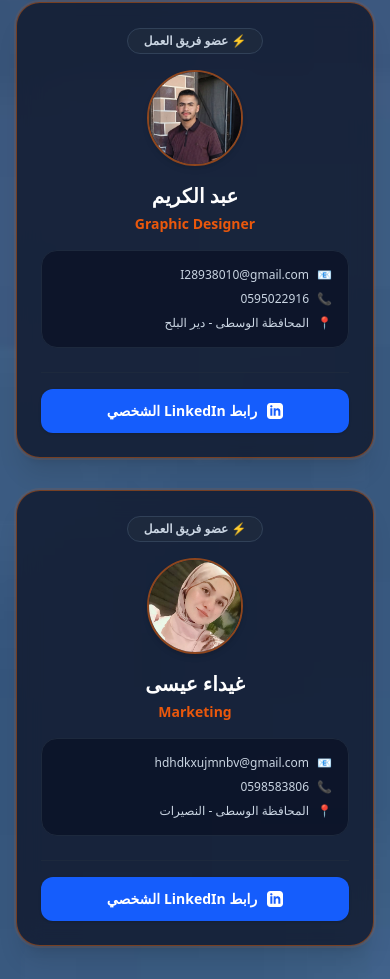
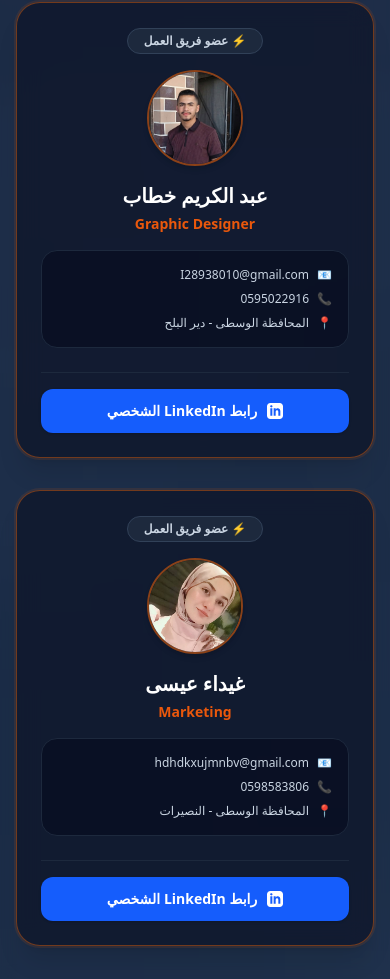
Before and after one commit to basmamqble/landing-page, a React (Vite) app: page / in a window 390 px wide. Shown: the part 7410-8389 px from the top of the page. Built offline with nearby package versions, Linux system fonts and the light colour scheme.

Commit message:
Fix background image for mobile and desktop

```diff
--- a/src/App.jsx
+++ b/src/App.jsx
@@ -6,15 +6,19 @@ import DealsDemo from './components/DealsDemo';
 import TeamSection from './components/TeamSection';
 import Footer from './components/Footer';
 
-// 1. استيراد صورة الخلفية برمجياً لضمان التعرف عليها أثناء الـ Build على Vercel
 import bgPattern from './assets/bg-pattern.jpg';
 
 export default function App() {
   return (
     <div
-      className="min-h-screen bg-cover bg-center bg-no-repeat bg-scroll md:bg-fixed text-white"
+      className="min-h-screen bg-cover bg-center bg-no-repeat bg-scroll md:bg-fixed text-white relative"
       style={{ backgroundImage: `url(${bgPattern})` }}
     >
+      {/* طبقة تغميق وضبابية (Overlay + Backdrop Blur) */}
+      <div className="absolute inset-0 bg-slate-900/65 backdrop-blur-sm pointer-events-none z-0"></div>
+
+      {/* محتوى الموقع يجب أن يكون فوق الطبقة عبر استخدام relative و z-10 */}
+      <div className="relative z-10">
         <Navbar />
         <main>
           <Hero />
@@ -24,5 +28,6 @@ export default function App() {
         </main>
         <Footer />
       </div>
+    </div>
   );
 }
--- a/src/data/teamData.js
+++ b/src/data/teamData.js
@@ -100,7 +100,7 @@ export const teamMembers = [
   },
   {
     id: 9,
-    name: 'عبد الكريم',
+    name: 'عبد الكريم خطاب',
     role: 'Graphic Designer',
     email: 'I28938010@gmail.com',
     phone: '0595022916',
```
Lines whose indentation alone changed are shown as unchanged.
